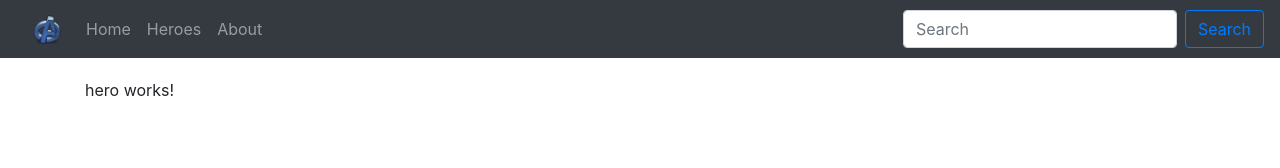
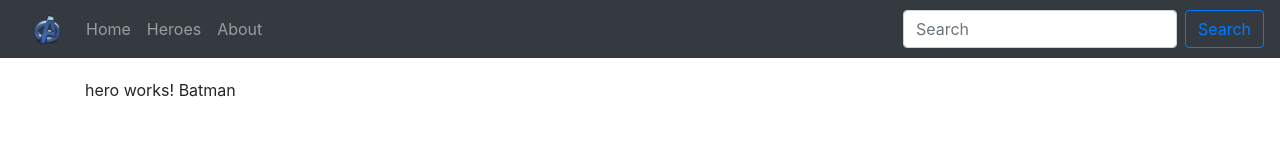
Before and after one commit to mugan86/udemy-0-to-expert-angular, an Angular app in the folder 2.- spa/: page /hero/1 in a window 1280 px wide. Shown: the top 168 px of the page. Built offline with nearby package versions, Linux system fonts and the light colour scheme.

Commit message:
Finish Section 4 Video 55. Activated Route

```diff
--- a/2.- spa/src/app/components/hero/hero.component.html
+++ b/2.- spa/src/app/components/hero/hero.component.html
@@ -1,3 +1,3 @@
 <p>
-  hero works!
+  hero works! {{ selectHero.name }}
 </p>
--- a/2.- spa/src/app/components/hero/hero.component.ts
+++ b/2.- spa/src/app/components/hero/hero.component.ts
@@ -1,4 +1,7 @@
 import { Component, OnInit } from '@angular/core';
+import { ActivatedRoute } from '@angular/router';
+import { HeroesService } from '../../services/heroes.service';
+import { Hero } from './hero.interface';
 
 @Component({
   selector: 'app-hero',
@@ -6,8 +9,14 @@ import { Component, OnInit } from '@angular/core';
   styleUrls: ['./hero.component.css']
 })
 export class HeroComponent implements OnInit {
-
-  constructor() { }
+  selectHero: Hero;
+  constructor( private activatedRoute: ActivatedRoute,
+                private _heroesService: HeroesService) {
+    this.activatedRoute.params.subscribe( params => {
+      console.log( params.id );
+      this.selectHero = this._heroesService.getHero(params.id);
+    });
+  }
 
   ngOnInit() {
   }
--- a/2.- spa/src/app/components/heroes/heroes.component.html
+++ b/2.- spa/src/app/components/heroes/heroes.component.html
@@ -3,7 +3,7 @@
 <hr>
 
 <div class="row card-deck">
-  <ng-template ngFor let-hero [ngForOf]="heroes">
+  <ng-template ngFor let-hero [ngForOf]="heroes" let-i="index">
     <div class="col-md-4 animated fadeIn" *ngIf="hero.name.length > 0 && hero.img != ''">
       <img class="card-img-top" [src]="hero.img" [alt]="hero.name">
       <div class="card-body">
--- a/2.- spa/src/app/services/heroes.service.ts
+++ b/2.- spa/src/app/services/heroes.service.ts
@@ -66,6 +66,10 @@ export class HeroesService {
     console.log('Service to use!!');
   }
 
+  getHero( idx: number): Hero {
+    return this.heroes[idx];
+  }
+
   getHeroes(): Hero[] {
     return this.heroes;
   }
```
Also changed, not shown: 1 other file (tests, documents, lock files or other folders).
